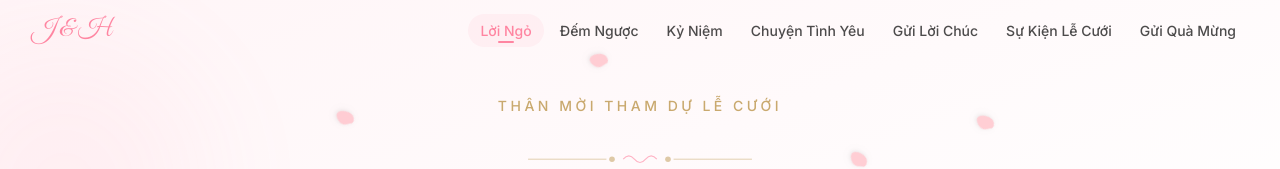
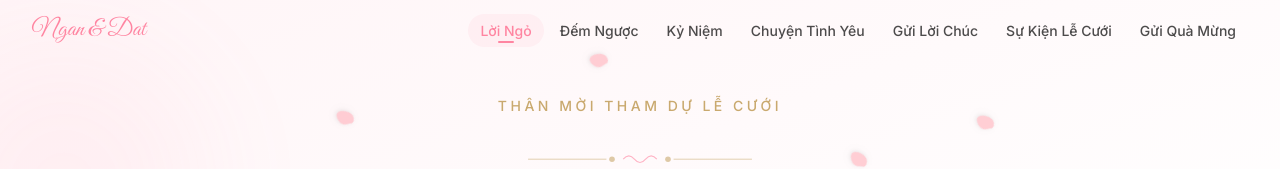
Before and after one commit to DatPHP/Wedding-Janes-Henry-2026, a Next.js app: page / in a window 1280 px wide. Shown: the top 169 px of the page. Built offline with nearby package versions, Linux system fonts and the light colour scheme; a web font is replaced by a local one.

Commit message:
change name to Van Dat & Kieu Ngan

```diff
--- a/components/EventInfo.tsx
+++ b/components/EventInfo.tsx
@@ -39,7 +39,7 @@ export default function EventInfo() {
 
                         <div className="space-y-4 text-muted flex-grow">
                             <p className="text-lg font-medium text-foreground">28 Tháng 11 2026</p>
-                            <p>Sáng – Chào đón khách quý</p>
+                            <p>9:00 Sáng – 1:00 Chiều </p>
                             <div className="w-16 h-[2px] bg-gradient-to-r from-transparent via-accent/40 to-transparent mx-auto my-6"></div>
                             <p className="font-medium text-foreground text-lg">Xã Phù Cát, Tỉnh Gia Lai</p>
                             <p className="text-sm italic">Quê của Kiều Ngân</p>
@@ -67,7 +67,7 @@ export default function EventInfo() {
 
                         <div className="space-y-4 text-muted flex-grow">
                             <p className="text-lg font-medium text-foreground">06 Tháng 12 2026</p>
-                            <p>6:00 Tối - 9:00 Tối</p>
+                            <p>11:00 Sáng - 2:00 Chiều</p>
                             <div className="w-16 h-[2px] bg-gradient-to-r from-transparent via-accent/40 to-transparent mx-auto my-6"></div>
                             <p className="font-medium text-foreground text-lg">Phường Lái Thiêu, TP. Hồ Chí Minh</p>
                             <p className="text-sm italic">Quê của Văn Đạt</p>
--- a/components/NavBar.tsx
+++ b/components/NavBar.tsx
@@ -66,7 +66,7 @@ export default function NavBar() {
             className="font-script text-2xl text-accent leading-none select-none"
             aria-label="Back to top"
           >
-            J & H
+            Ngan & Dat
           </a>
 
           {/* Desktop links */}
```
